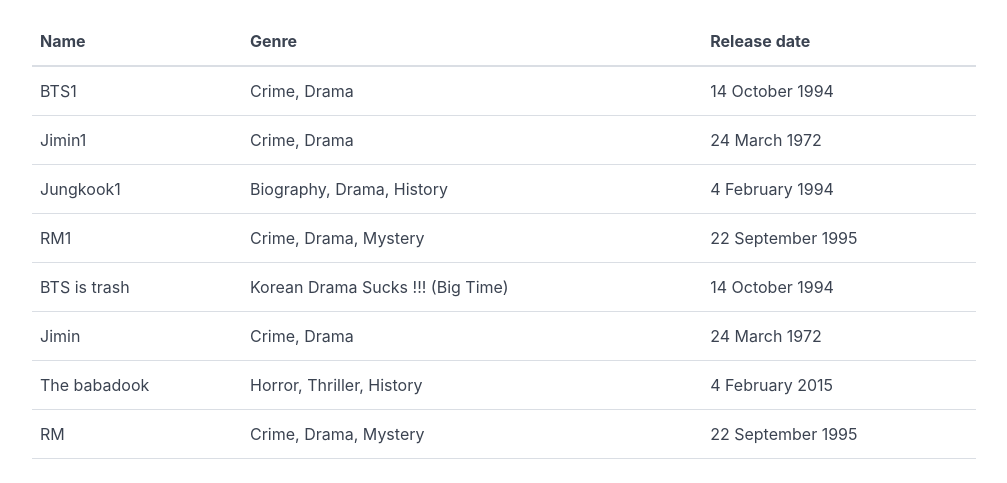
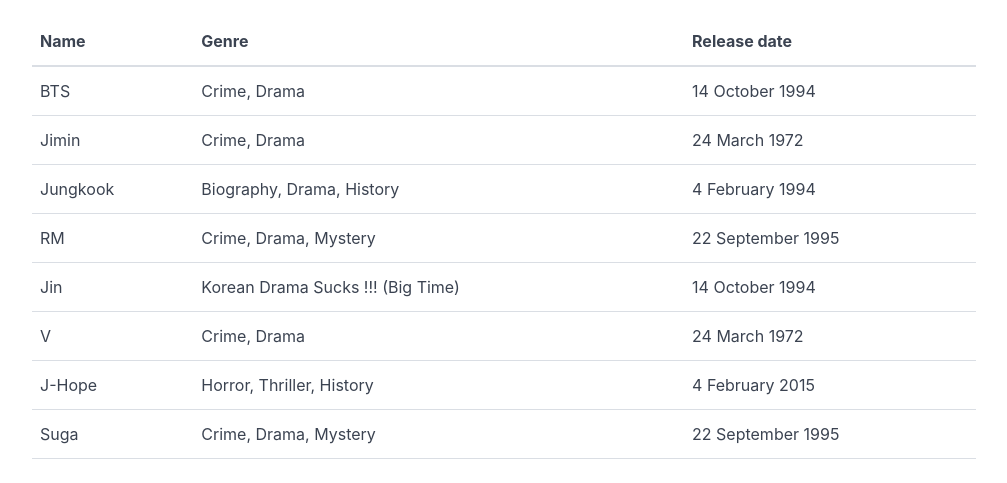
Before and after one commit to dilasha/git-workshop, a plain HTML site: page index.html in a window 1280 px wide. Shown: the part 51-534 px from the top of the page, without its empty margins (136-1143 px from the left). Drawn offline with nearby package versions, Linux system fonts and the light colour scheme.

Commit message:
ds branch change 1

```diff
--- a/index.html
+++ b/index.html
@@ -27,28 +27,8 @@
       </thead>
       <tbody>
         <tr>
-          <td>BTS1</td>
+          <td>BTS</td>
           <td>Crime, Drama</td>
-          <td>14 October 1994</td>
-        </tr>
-        <tr>
-          <td>Jimin1</td>
-          <td>Crime, Drama</td>
-          <td>24 March 1972</td>
-        </tr>
-        <tr>
-          <td>Jungkook1</td>
-          <td>Biography, Drama, History</td>
-          <td>4 February 1994</td>
-        </tr>
-        <tr>
-          <td>RM1</td>
-          <td>Crime, Drama, Mystery</td>
-          <td>22 September 1995</td>
-        </tr>
-        <tr>
-          <td>BTS is trash</td>
-          <td>Korean Drama Sucks !!! (Big Time)</td>
           <td>14 October 1994</td>
         </tr>
         <tr>
@@ -57,12 +37,32 @@
           <td>24 March 1972</td>
         </tr>
         <tr>
-          <td>The babadook</td>
+          <td>Jungkook</td>
+          <td>Biography, Drama, History</td>
+          <td>4 February 1994</td>
+        </tr>
+        <tr>
+          <td>RM</td>
+          <td>Crime, Drama, Mystery</td>
+          <td>22 September 1995</td>
+        </tr>
+        <tr>
+          <td>Jin</td>
+          <td>Korean Drama Sucks !!! (Big Time)</td>
+          <td>14 October 1994</td>
+        </tr>
+        <tr>
+          <td>V</td>
+          <td>Crime, Drama</td>
+          <td>24 March 1972</td>
+        </tr>
+        <tr>
+          <td>J-Hope</td>
           <td>Horror, Thriller, History</td>
           <td>4 February 2015</td>
         </tr>
         <tr>
-          <td>RM</td>
+          <td>Suga</td>
           <td>Crime, Drama, Mystery</td>
           <td>22 September 1995</td>
         </tr>
```
